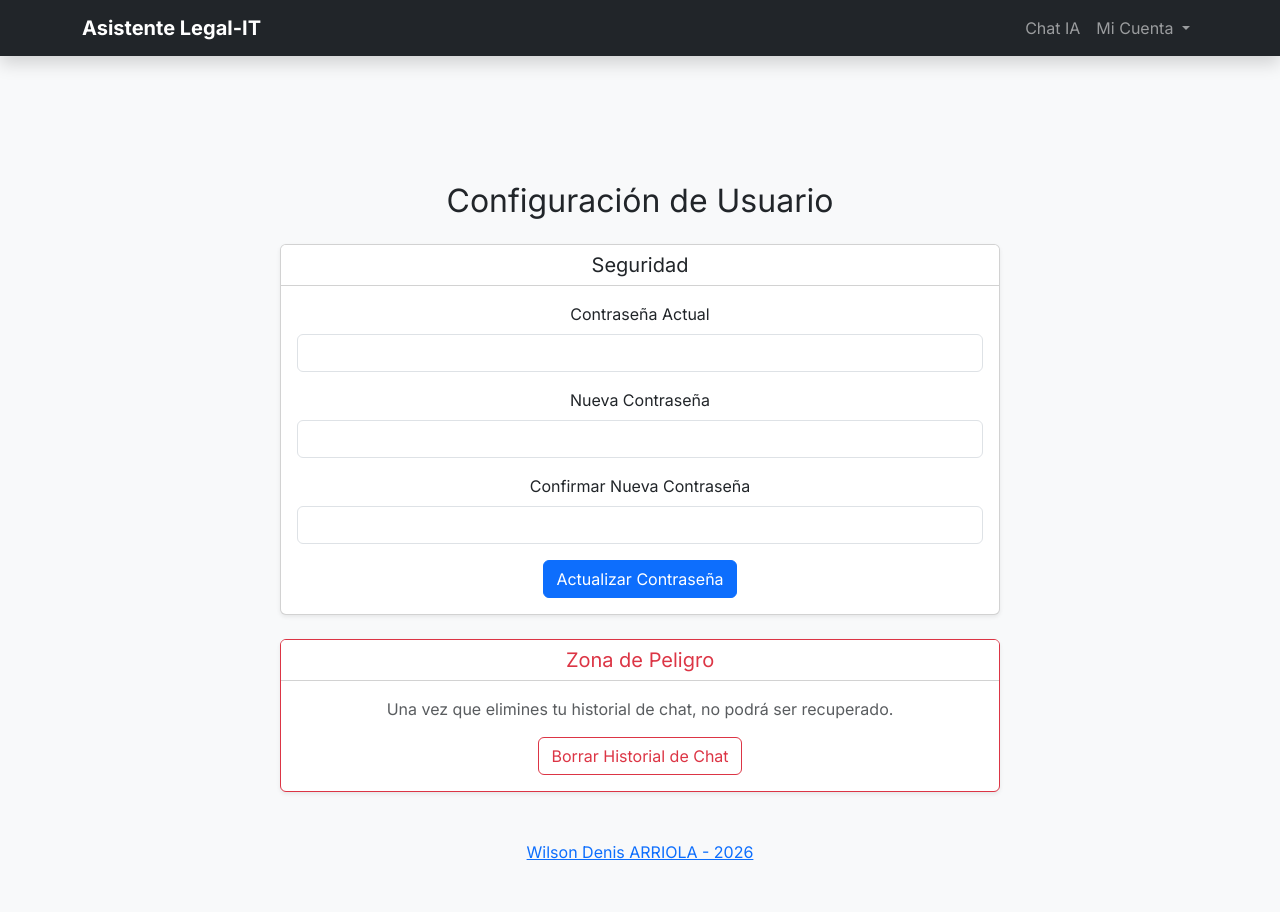
After one commit to warriol/projectcs50, a Flask app: page /settings in a window 1280 px wide. The commit adds this page. Run offline with Flask 3, Linux system fonts and the light colour scheme; the visitor is signed in with stand-in values (Sample User, id 1); some libraries are stand-ins or nearby versions.

Commit message:
pagina de settings
en esta pagina podemos cambiar la contraseña
tambien podemos basiar la base de datos borrando nuestro historial

```diff
--- a/app.py
+++ b/app.py
@@ -36,6 +36,7 @@ with app.app_context():
 basedir = os.path.abspath(os.path.dirname(__file__))
 ruta_csv = os.path.join(basedir, 'data', 'train.csv')
 
+
 def cargar_contexto_csv(ruta_csv):
     if not os.path.exists(ruta_csv):
         print(f"CRÍTICO: El archivo {ruta_csv} no existe.")
@@ -56,6 +57,7 @@ def cargar_contexto_csv(ruta_csv):
         print(f"Error cargando CSV: {e}")
         return ""
 
+
 base_conocimiento = cargar_contexto_csv(ruta_csv)
 
 PROMPTS = {
@@ -63,6 +65,7 @@ PROMPTS = {
     "corrector": "Eres un profesor de lengua española con excelente ortografía y gramática, tienes como tareas: Revisarás el texto que se te envíe y harás las correcciones necesarias. Verifica que al comienzo de cada párrafo haya una sangría de 5 espacios. Entre un párrafo y el siguiente, debe haber un interlineado. Si hay texto entre comillas indica que es un pasaje textual, se espera que no hagas correcciones orográficas o gramaticales de los pasajes textuales, pero si el mismo esta escrito en minúsculas debes cambiar el texto del pasaje textual a mayúsculas. Presentarás como respuesta el texto corregido y al final una lista con las correcciones que hayas realizado",
     "manual": f"""Eres un asistente técnico experto del Ministerio del Interior. Tu única fuente de verdad es la siguiente base de conocimientos: {base_conocimiento} INSTRUCCIONES CRÍTICAS: 1. Analiza la pregunta del usuario y busca conceptos relacionados en la columna 'Situación'. 2. Si la pregunta es similar o trata sobre el mismo tema que una 'Situación', responde usando el 'Procedimiento'. 3. Puedes parafrasear la respuesta para que suene natural, pero mantén los datos técnicos exactos. 4. Si la información no está en la base de conocimientos, di: 'Lo siento, no tengo información oficial sobre ese procedimiento específico en el manual'."""
 }
+
 
 @app.route("/")
 def index():
@@ -73,7 +76,7 @@ def index():
     # Si no, mostramos la página de bienvenida con opción de login/registro
     return render_template("index.html")
 
-# En app.py
+
 @app.route("/register", methods=["GET", "POST"])
 def register():
     # Olvidar cualquier user_id previo
@@ -119,6 +122,7 @@ def register():
 
     return render_template("register.html")
 
+
 @app.route("/login", methods=["GET", "POST"])
 def login():
     # Olvidar cualquier user_id previo
@@ -149,11 +153,13 @@ def login():
     # Si es GET, mostrar el formulario
     return render_template("login.html")
 
+
 @app.route("/logout")
 def logout():
     # Olvidar cualquier user_id previo
     session.clear()
     return redirect("/")
+
 
 @app.route("/dashboard")
 def dashboard():
@@ -163,6 +169,7 @@ def dashboard():
     # Consultamos el historial de mensajes de este usuario
     history = Message.query.filter_by(user_id=session["user_id"]).order_by(Message.timestamp.asc()).all()
     return render_template("dashboard.html", history=history)
+
 
 @app.route("/preguntar", methods=["POST"])
 def preguntar():
@@ -182,7 +189,7 @@ def preguntar():
         response = model.generate_content(pregunta_usuario)
         respuesta_ia = response.text
 
-        # 3. Guardar en la base de datos (SQLAlchemy)
+        # 3. Guardar en la base de datos
         nuevo_mensaje = Message(
             user_id=session["user_id"],
             pregunta=pregunta_usuario,
@@ -203,5 +210,49 @@ def preguntar():
         return jsonify({"answer": "Lo siento, hubo un error procesando tu consulta con la IA."}), 500
 
 
+@app.route("/settings")
+def settings():
+    if not session.get("user_id"):
+        return redirect("/login")
+    return render_template("settings.html")
+
+
+@app.route("/change_password", methods=["POST"])
+def change_password():
+    user_id = session.get("user_id")
+    current_pw = request.form.get("current_password")
+    new_pw = request.form.get("new_password")
+    confirmation = request.form.get("confirmation")
+
+    if not current_pw or not new_pw or not confirmation:
+        flash("Los campos no pueden estar vacios")
+        return redirect("/settings")
+
+    user = User.query.get(user_id)
+
+    if not check_password_hash(user.password_hash, current_pw):
+        flash("La contraseña actual es incorrecta")
+        return redirect("/settings")
+
+    if new_pw != confirmation:
+        flash("La nueva contraseña y la confirmación no coinciden")
+        return redirect("/settings")
+
+    user.password_hash = generate_password_hash(new_pw)
+    db.session.commit()
+    flash("Contraseña actualizada con éxito")
+    return redirect("/settings")
+
+
+@app.route("/clear_history", methods=["POST"])
+def clear_history():
+    user_id = session.get("user_id")
+
+    Message.query.filter_by(user_id=user_id).delete()
+    db.session.commit()
+
+    flash("Historial de chat eliminado correctamente")
+    return redirect("/dashboard")
+
 if __name__ == "__main__":
     app.run(debug=True)
--- a/static/js/chat.js
+++ b/static/js/chat.js
@@ -56,3 +56,13 @@ document.addEventListener('DOMContentLoaded', () => {
     // Hacer scroll al final al cargar
     chatWindow.scrollTop = chatWindow.scrollHeight;
 });
+
+document.addEventListener("DOMContentLoaded", function() {
+    const alerts = document.getElementById("mensajes");
+
+    setTimeout(function() {
+        alerts.classList.add('fade');
+        alerts.style.display = 'none';
+    }, 5000);
+
+});
--- a/templates/layout.html
+++ b/templates/layout.html
@@ -39,7 +39,7 @@
                                     Mi Cuenta
                                 </a>
                                 <ul class="dropdown-menu dropdown-menu-end" aria-labelledby="userDropdown">
-                                    <li><a class="dropdown-item" href="/change_password">Cambiar Contraseña</a></li>
+                                    <li><a class="dropdown-item" href="/settings">Ajustes</a></li>
                                     <li><hr class="dropdown-divider"></li>
                                     <li><a class="dropdown-item text-danger" href="/logout">Cerrar Sesión</a></li>
                                 </ul>
@@ -61,7 +61,7 @@
             {% with messages = get_flashed_messages() %}
                 {% if messages %}
                     {% for message in messages %}
-                        <div class="alert alert-info alert-dismissible fade show" role="alert">
+                        <div id="mensajes" class="alert alert-info alert-dismissible fade show" role="alert">
                             {{ message }}
                             <button type="button" class="btn-close" data-bs-dismiss="alert"></button>
                         </div>
--- /dev/null
+++ b/templates/settings.html
@@ -0,0 +1,48 @@
+{% extends "layout.html" %}
+
+{% block title %}Ajustes{% endblock %}
+
+{% block main %}
+<div class="container mt-5">
+    <div class="row justify-content-center">
+        <div class="col-md-8">
+            <h2 class="mb-4">Configuración de Usuario</h2>
+
+            <div class="card shadow-sm mb-4">
+                <div class="card-header bg-white">
+                    <h5 class="mb-0">Seguridad</h5>
+                </div>
+                <div class="card-body">
+                    <form action="/change_password" method="post">
+                        <div class="mb-3">
+                            <label class="form-label">Contraseña Actual</label>
+                            <input class="form-control" name="current_password" type="password" required>
+                        </div>
+                        <div class="mb-3">
+                            <label class="form-label">Nueva Contraseña</label>
+                            <input class="form-control" name="new_password" type="password" required>
+                        </div>
+                        <div class="mb-3">
+                            <label class="form-label">Confirmar Nueva Contraseña</label>
+                            <input class="form-control" name="confirmation" type="password" required>
+                        </div>
+                        <button class="btn btn-primary" type="submit">Actualizar Contraseña</button>
+                    </form>
+                </div>
+            </div>
+
+            <div class="card shadow-sm border-danger">
+                <div class="card-header bg-white text-danger">
+                    <h5 class="mb-0">Zona de Peligro</h5>
+                </div>
+                <div class="card-body">
+                    <p class="text-muted">Una vez que elimines tu historial de chat, no podrá ser recuperado.</p>
+                    <form action="/clear_history" method="post" onsubmit="return confirm('¿Estás seguro de que deseas borrar todo el historial de chat?');">
+                        <button class="btn btn-outline-danger" type="submit">Borrar Historial de Chat</button>
+                    </form>
+                </div>
+            </div>
+        </div>
+    </div>
+</div>
+{% endblock %}
```
